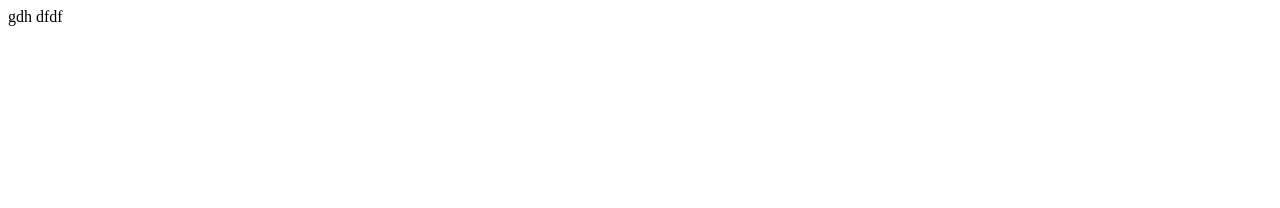
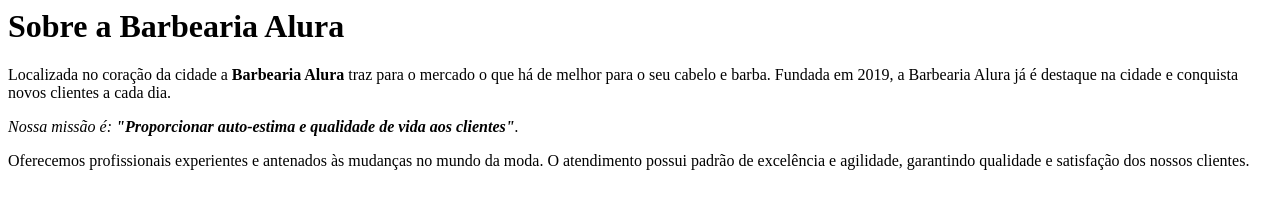
Before and after one commit to gilichs/minhapagina, a plain HTML site: page index.html in a window 1280 px wide. Drawn offline with Linux system fonts and the light colour scheme.

Commit message:
primeira parte

```diff
--- a/index.html
+++ b/index.html
@@ -1 +1,7 @@
-gdh dfdf
+<h1>Sobre a Barbearia Alura</h1>
+
+<p>Localizada no coração da cidade a <strong>Barbearia Alura</strong> traz para o mercado o que há de melhor para o seu cabelo e barba. Fundada em 2019, a Barbearia Alura já é destaque na cidade e conquista novos clientes a cada dia.</p>
+
+<p><em>Nossa missão é: <strong>"Proporcionar auto-estima e qualidade de vida aos clientes"</strong>.</em></p>
+
+<p>Oferecemos profissionais experientes e antenados às mudanças no mundo da moda. O atendimento possui padrão de excelência e agilidade, garantindo qualidade e satisfação dos nossos clientes.</p>
```
